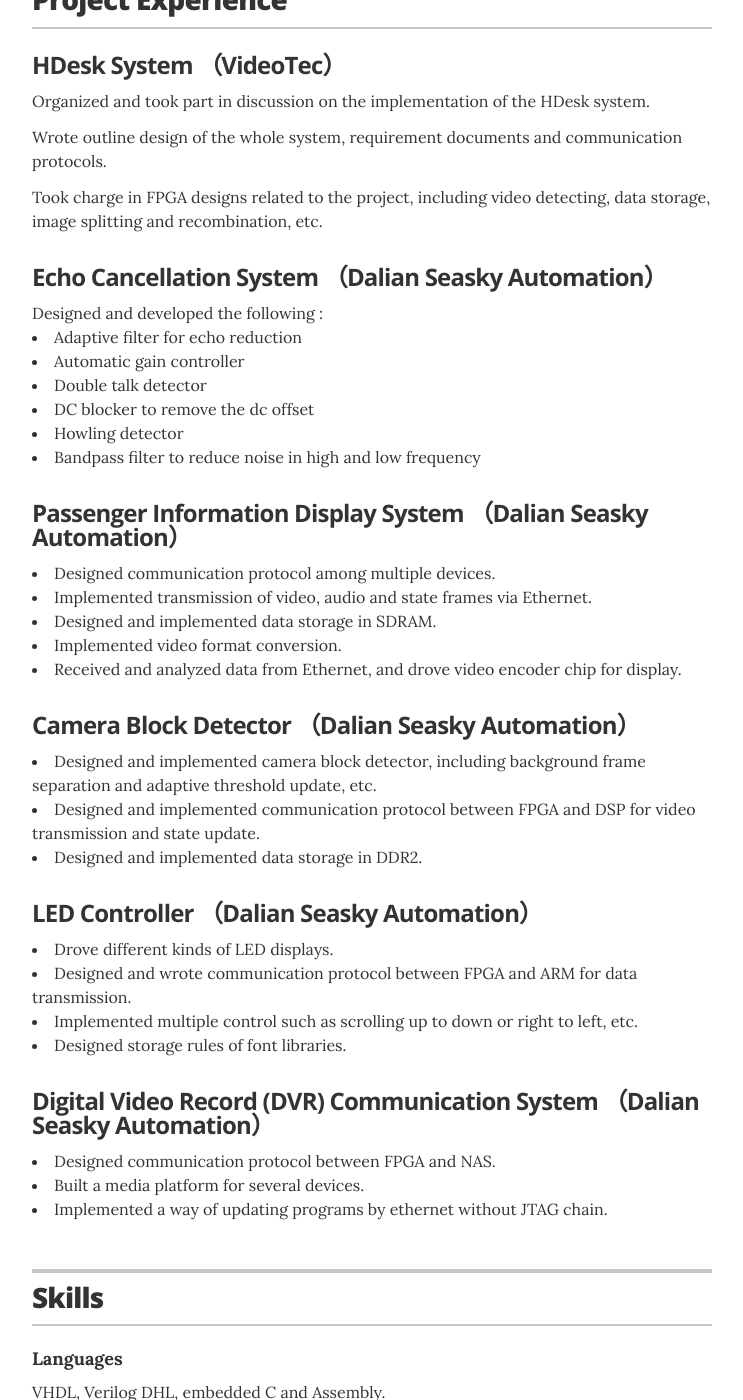
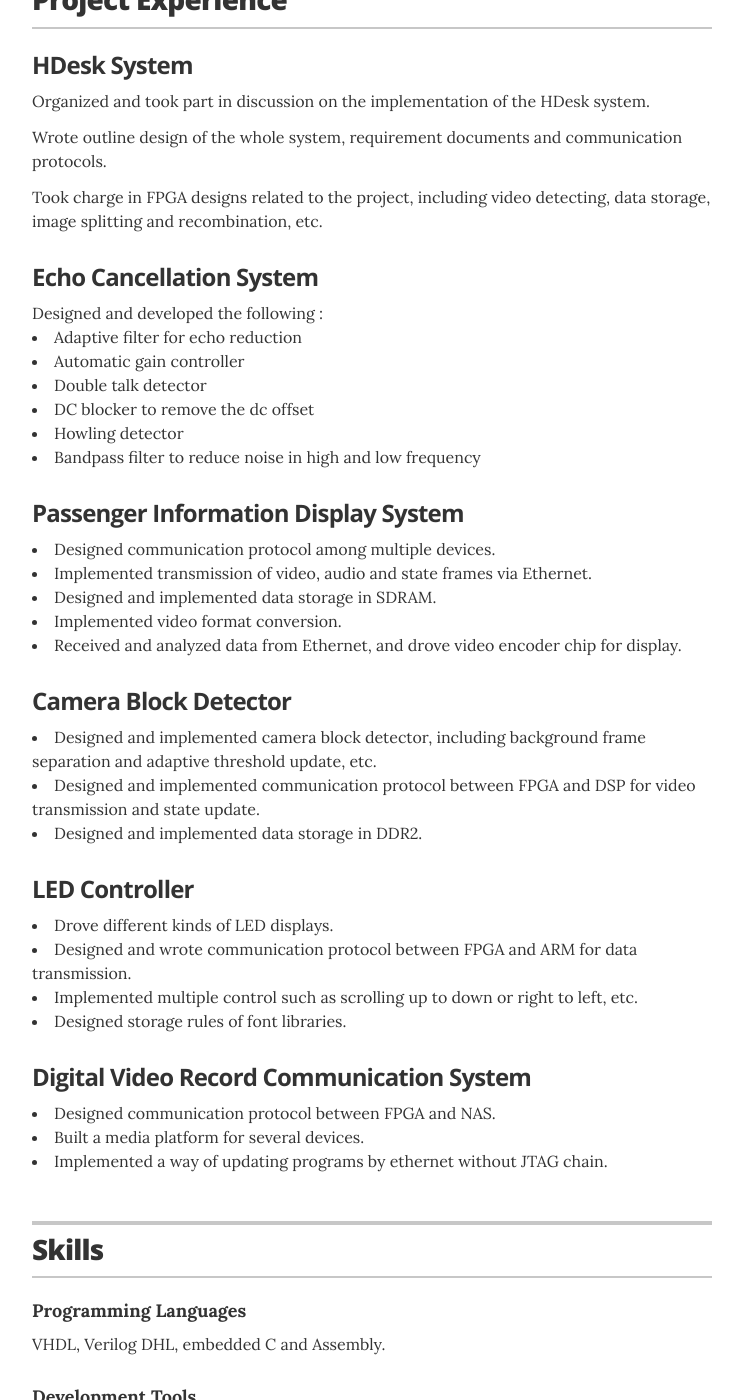
Before and after one commit to miaomiaogao/resume, a Jekyll site: the page built from index.html, in a window 1280 px wide and 1400 px high, scrolled down 1433 px. Shown: the whole window, without its empty margins (268-1011 px from the left). Built offline with Jekyll 4.4.1, drawn with Linux system fonts in a browser that asks for light colours.

Commit message:
update test

```diff
--- a/_layouts/resume.html
+++ b/_layouts/resume.html
@@ -123,14 +123,14 @@
         </header>
 
         <div class="resume-item">
-          <h3 class="resume-item-title">HDesk System （VideoTec）</h3>
+          <h3 class="resume-item-title">HDesk System </h3>
           <p class="resume-item-copy">Organized and took part in discussion on the implementation of the HDesk system. </p>
           <p class="resume-item-copy">Wrote outline design of the whole system, requirement documents and communication protocols. </p>
           <p class="resume-item-copy">Took charge in FPGA designs related to the project, including video detecting, data storage, image splitting and recombination, etc. </p>
         </div>
 
         <div class="resume-item">
-          <h3 class="resume-item-title">Echo Cancellation System （Dalian Seasky Automation）</h3>
+          <h3 class="resume-item-title">Echo Cancellation System </h3>
           <p class="resume-item-copy">Designed and developed the following :</p>
           <li> Adaptive filter for echo reduction </li>
           <li> Automatic gain controller </li>
@@ -142,7 +142,7 @@
         </div>
 
         <div class="resume-item">
-          <h3 class="resume-item-title">Passenger Information Display System （Dalian Seasky Automation）</h3>
+          <h3 class="resume-item-title">Passenger Information Display System </h3>
           <!--<p class="resume-item-copy">7777 </p> -->
           <li> Designed communication protocol among multiple devices. </li>
           <li> Implemented transmission of video, audio and state frames via Ethernet. </li>
@@ -153,7 +153,7 @@
         </div>
 
         <div class="resume-item">
-          <h3 class="resume-item-title">Camera Block Detector （Dalian Seasky Automation）</h3>
+          <h3 class="resume-item-title">Camera Block Detector </h3>
 
           <li> Designed and implemented camera block detector, including background frame separation and adaptive threshold update, etc. </li>
           <li> Designed and implemented communication protocol between FPGA and DSP for video transmission and state update. </li>
@@ -163,7 +163,7 @@
 
 
         <div class="resume-item">
-          <h3 class="resume-item-title"> LED Controller （Dalian Seasky Automation）</h3>
+          <h3 class="resume-item-title"> LED Controller </h3>
 
           <li> Drove different kinds of LED displays. </li>
           <li> Designed and wrote communication protocol between FPGA and ARM for data transmission. </li>
@@ -173,7 +173,7 @@
         </div>
 
         <div class="resume-item">
-          <h3 class="resume-item-title">Digital Video Record (DVR) Communication System （Dalian Seasky Automation）</h3>
+          <h3 class="resume-item-title">Digital Video Record Communication System </h3>
 
           <li> Designed communication protocol between FPGA and NAS. </li>
           <li> Built a media platform for several devices. </li>
@@ -194,13 +194,13 @@
         </header>
 
         <div class="resume-item">
-          <h4 class="resume-item-details">Languages</h4>
+          <h4 class="resume-item-details">Programming Languages</h4>
           <p class="resume-item-copy"> VHDL, Verilog DHL, embedded C and Assembly.
 </p>
         </div>
 
         <div class="resume-item">
-          <h4 class="resume-item-details">Tools</h4>
+          <h4 class="resume-item-details">Development Tools</h4>
           <p class="resume-item-copy">Vivado, ISE, Chipscope, Modelsim, Quartus, etc.</p>
         </div>
 
```
